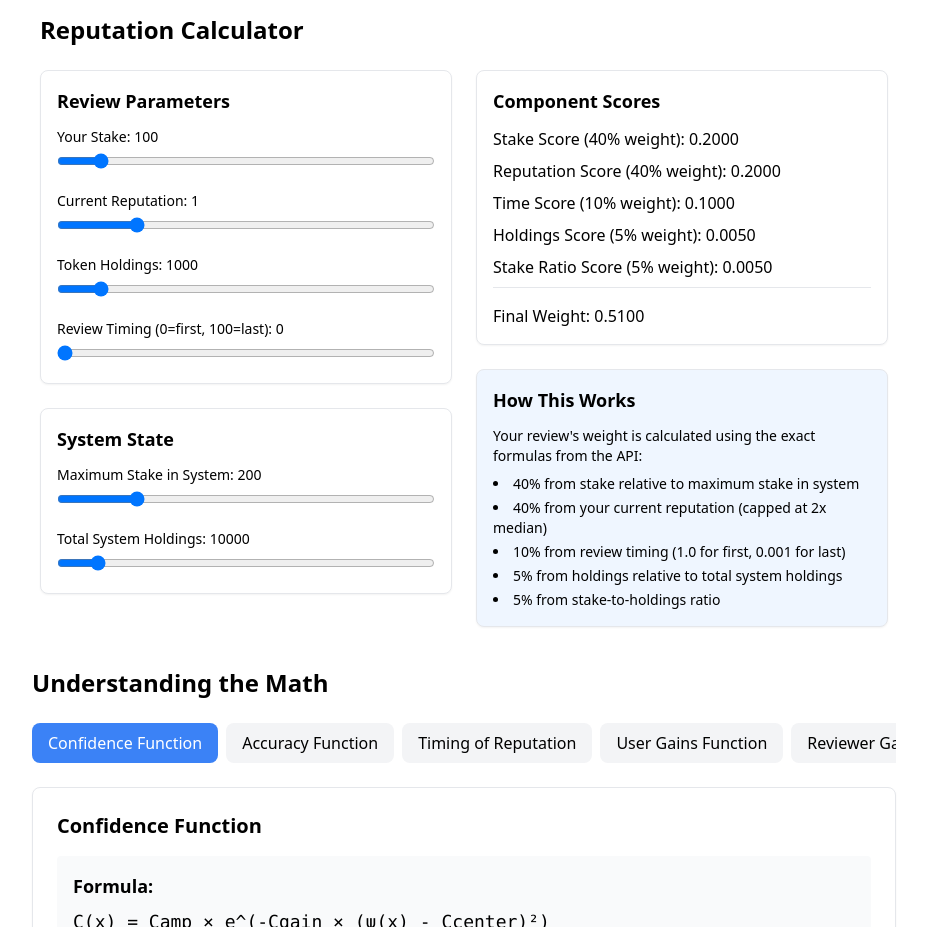
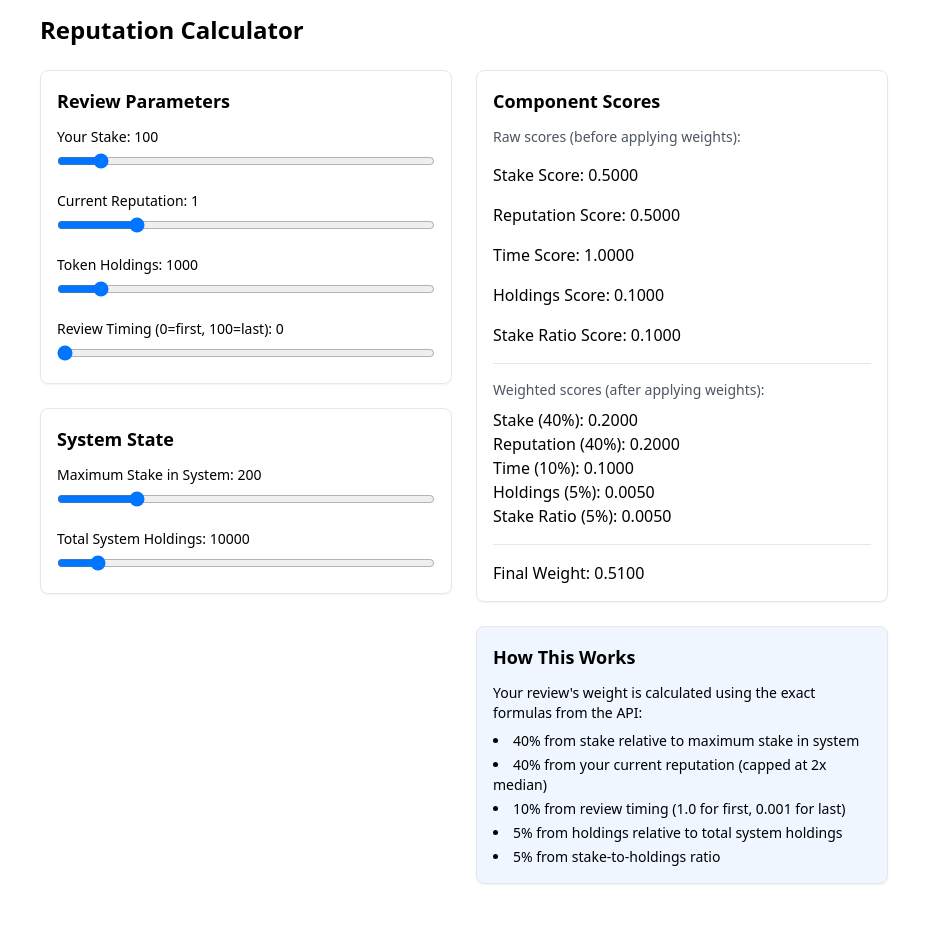
Before and after one commit to michaelkernaghan/tezos-reward-analysis, a React (Create React App) app: page / in a window 1280 px wide. Shown: the part 1540-2467 px from the top of the page, without its empty margins (176-1103 px from the left). Built offline with nearby package versions, Linux system fonts and the light colour scheme.

Commit message:
fix weights

```diff
--- a/src/components/ReputationCalculator.js
+++ b/src/components/ReputationCalculator.js
@@ -25,7 +25,7 @@ const AccurateReputationCalculator = () => {
 
   // Calculate stake score (stake/maxStake)
   const calculateStakeScore = (stake, maxStake) => {
-    return maxStake > 0 ? stake / maxStake : 0;
+    return Math.min(maxStake > 0 ? stake / maxStake : 0, 1);
   };
 
   // Calculate holdings score
@@ -35,7 +35,7 @@ const AccurateReputationCalculator = () => {
 
   // Calculate stake ratio
   const calculateStakeRatio = (stake, holdings) => {
-    return holdings > 0 ? stake / holdings : stake > 0 ? 1 : 0;
+    return Math.min(holdings > 0 ? stake / holdings : stake > 0 ? 1 : 0, 1);
   };
 
   // Calculate reputation score
@@ -45,7 +45,7 @@ const AccurateReputationCalculator = () => {
 
   // Calculate final weight using actual API weightings
   const calculatedScores = useMemo(() => {
-    const timeScore = calculateTimeScore(review.reviewSubmitTime);
+    const timeScore = Math.min(calculateTimeScore(review.reviewSubmitTime), 1);
     const stakeScore = calculateStakeScore(review.stake, systemState.maxStake);
     const holdingsScore = calculateHoldingsScore(review.tokenHoldings, systemState.totalHoldings);
     const stakeRatio = calculateStakeRatio(review.stake, review.tokenHoldings);
@@ -177,27 +177,57 @@ const AccurateReputationCalculator = () => {
         <div className="space-y-6">
           <div className="bg-white rounded-lg shadow-sm border p-4">
             <h2 className="text-lg font-semibold mb-3">Component Scores</h2>
-            <div className="space-y-2">
+            <div className="space-y-4">
+              <div className="text-sm text-gray-600 mb-2">
+                Raw scores (before applying weights):
+              </div>
               <div>
-                <span className="font-medium">Stake Score (40% weight): </span>
+                <span className="font-medium">Stake Score: </span>
+                <span>{calculatedScores.stakeScore.toFixed(4)}</span>
+              </div>
+              <div>
+                <span className="font-medium">Reputation Score: </span>
+                <span>{calculatedScores.reputationScore.toFixed(4)}</span>
+              </div>
+              <div>
+                <span className="font-medium">Time Score: </span>
+                <span>{calculatedScores.timeScore.toFixed(4)}</span>
+              </div>
+              <div>
+                <span className="font-medium">Holdings Score: </span>
+                <span>{calculatedScores.holdingsScore.toFixed(4)}</span>
+              </div>
+              <div>
+                <span className="font-medium">Stake Ratio Score: </span>
+                <span>{calculatedScores.stakeRatio.toFixed(4)}</span>
+              </div>
+
+              <div className="border-t pt-4 mt-4">
+                <div className="text-sm text-gray-600 mb-2">
+                  Weighted scores (after applying weights):
+                </div>
+                <div>
+                  <span className="font-medium">Stake (40%): </span>
                   <span>{(calculatedScores.stakeScore * 0.4).toFixed(4)}</span>
                 </div>
                 <div>
-                <span className="font-medium">Reputation Score (40% weight): </span>
+                  <span className="font-medium">Reputation (40%): </span>
                   <span>{(calculatedScores.reputationScore * 0.4).toFixed(4)}</span>
                 </div>
                 <div>
-                <span className="font-medium">Time Score (10% weight): </span>
+                  <span className="font-medium">Time (10%): </span>
                   <span>{(calculatedScores.timeScore * 0.1).toFixed(4)}</span>
                 </div>
                 <div>
-                <span className="font-medium">Holdings Score (5% weight): </span>
+                  <span className="font-medium">Holdings (5%): </span>
                   <span>{(calculatedScores.holdingsScore * 0.05).toFixed(4)}</span>
                 </div>
                 <div>
-                <span className="font-medium">Stake Ratio Score (5% weight): </span>
+                  <span className="font-medium">Stake Ratio (5%): </span>
                   <span>{(calculatedScores.stakeRatio * 0.05).toFixed(4)}</span>
                 </div>
+              </div>
+
               <div className="pt-4 border-t mt-4">
                 <span className="font-medium">Final Weight: </span>
                 <span>{calculatedScores.finalWeight.toFixed(4)}</span>
```
Lines whose indentation alone changed are shown as unchanged.
